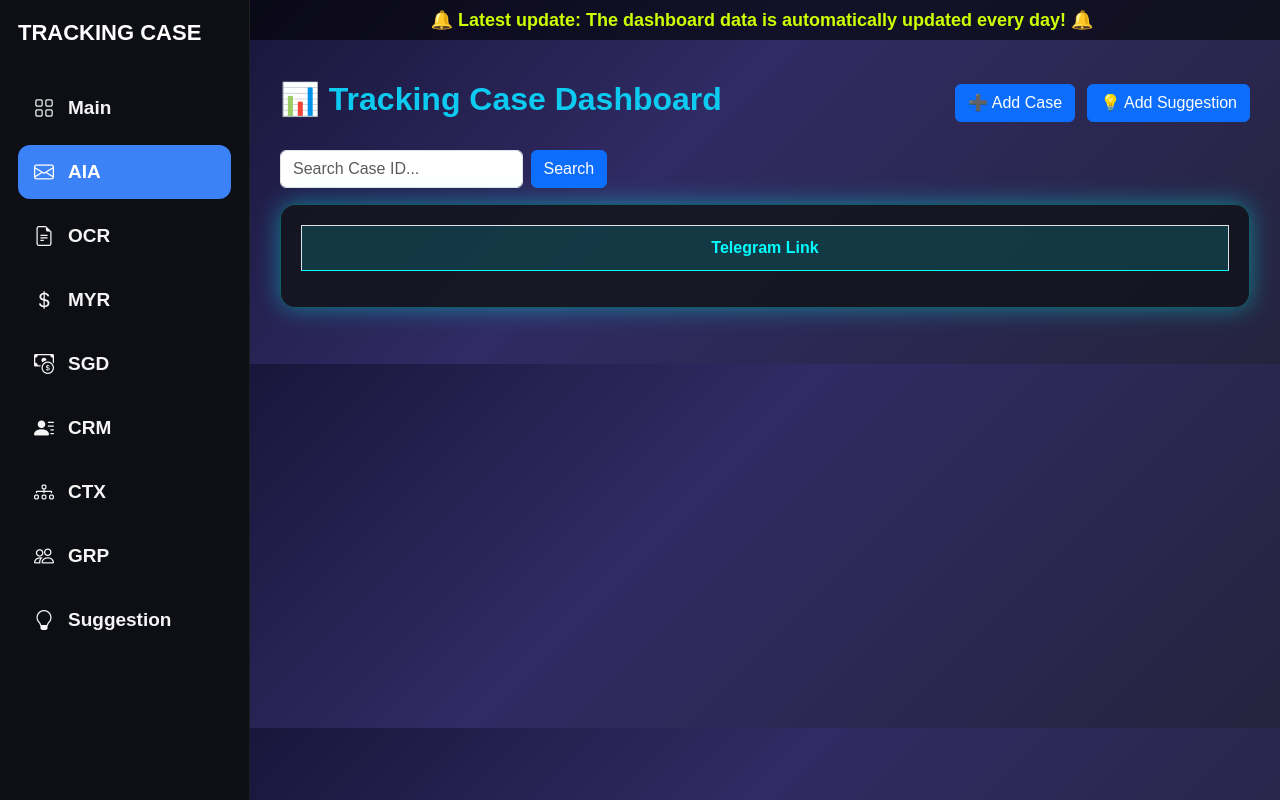
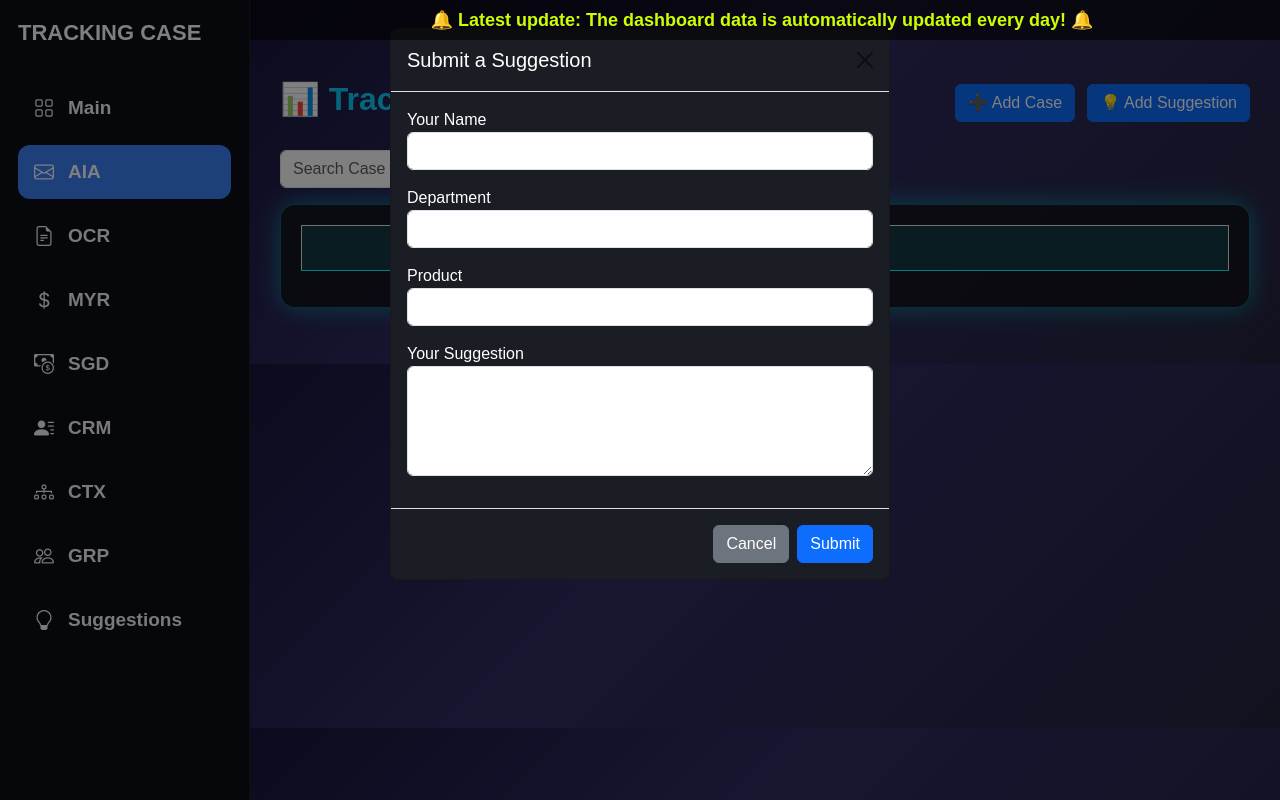
Before and after one commit to XOOPO/Tracking-case, a Flask app: page / in a window 1280 px wide, after a click on "💡 Add Suggestion". Run offline with Flask 3, Linux system fonts and the light colour scheme; data that the repository does not hold is empty.

Commit message:
Update table layout

```diff
--- a/app.py
+++ b/app.py
@@ -148,7 +148,7 @@ def index():
     selected_key = request.args.get("sheet", "AIA")
     search_query = request.args.get("search", "").strip()
     page = int(request.args.get("page", 1))
-    per_page = 10
+    per_page = 5
 
     all_records = []
     headers = None
--- a/templates/dashboard.html
+++ b/templates/dashboard.html
@@ -209,7 +209,7 @@
     </a>
 
     <a href="/?sheet=Suggestions" class="{% if selected_sheet == 'Suggestions' %}active-link{% endif %}">
-        <i class="bi bi-lightbulb"></i> Suggestion
+        <i class="bi bi-lightbulb"></i> Suggestions
     </a>
 </div>
 
@@ -231,6 +231,48 @@
             <button class="btn btn-primary" data-bs-toggle="modal" data-bs-target="#suggestionModal">💡 Add Suggestion</button>
         </div>
     </div>
+
+    <div class="modal fade" id="suggestionModal" tabindex="-1">
+    <div class="modal-dialog">
+        <div class="modal-content" style="background:#1b1d24; color:white;">
+            <div class="modal-header">
+                <h5 class="modal-title">Submit a Suggestion</h5>
+                <button type="button" class="btn-close" data-bs-dismiss="modal"></button>
+            </div>
+
+            <form action="/add_suggestion" method="POST">
+                <div class="modal-body">
+
+                    <div class="mb-3">
+                        <label>Your Name</label>
+                        <input type="text" name="user_name" class="form-control">
+                    </div>
+
+                    <div class="mb-3">
+                        <label>Department</label>
+                        <input type="text" name="department" class="form-control">
+                    </div>
+
+                    <div class="mb-3">
+                        <label>Product</label>
+                        <input type="text" name="product" class="form-control">
+                    </div>
+
+                    <div class="mb-3">
+                        <label>Your Suggestion</label>
+                        <textarea name="suggestion" rows="4" class="form-control" required></textarea>
+                    </div>
+
+                </div>
+
+                <div class="modal-footer">
+                    <button class="btn btn-secondary" data-bs-dismiss="modal">Cancel</button>
+                    <button class="btn btn-primary">Submit</button>
+                </div>
+            </form>
+        </div>
+    </div>
+</div>
 
     <!-- SEARCH -->
     <form method="GET" action="/" class="d-flex mb-3">
```
